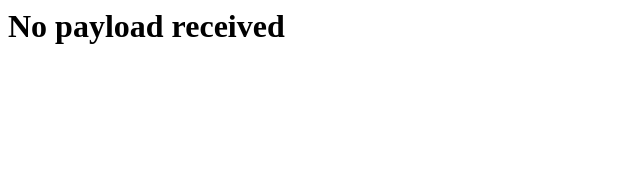
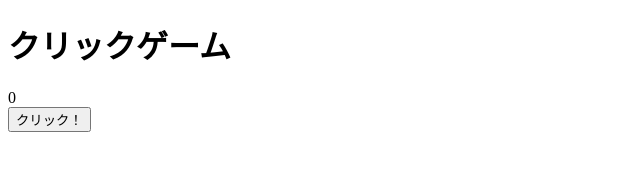
Before and after one commit to 044873-ctrl/dify-game-project, a plain HTML site: page index.html in a window 1280 px wide. Shown: the whole page, without its empty margins (0-640 px from the left). Drawn offline with Linux system fonts and the light colour scheme.

Commit message:
Update index.html

```diff
--- a/index.html
+++ b/index.html
@@ -1 +1,15 @@
-<html><body><h1>No payload received</h1></body></html>
+<!DOCTYPE html>
+<html lang="ja">
+<head>
+  <meta charset="UTF-8">
+  <title>Click Game</title>
+</head>
+<body>
+
+<h1>クリックゲーム</h1>
+<div id="count">0</div>
+<button id="btn">クリック！</button>
+
+<script src="game.js"></script>
+</body>
+</html>
```
